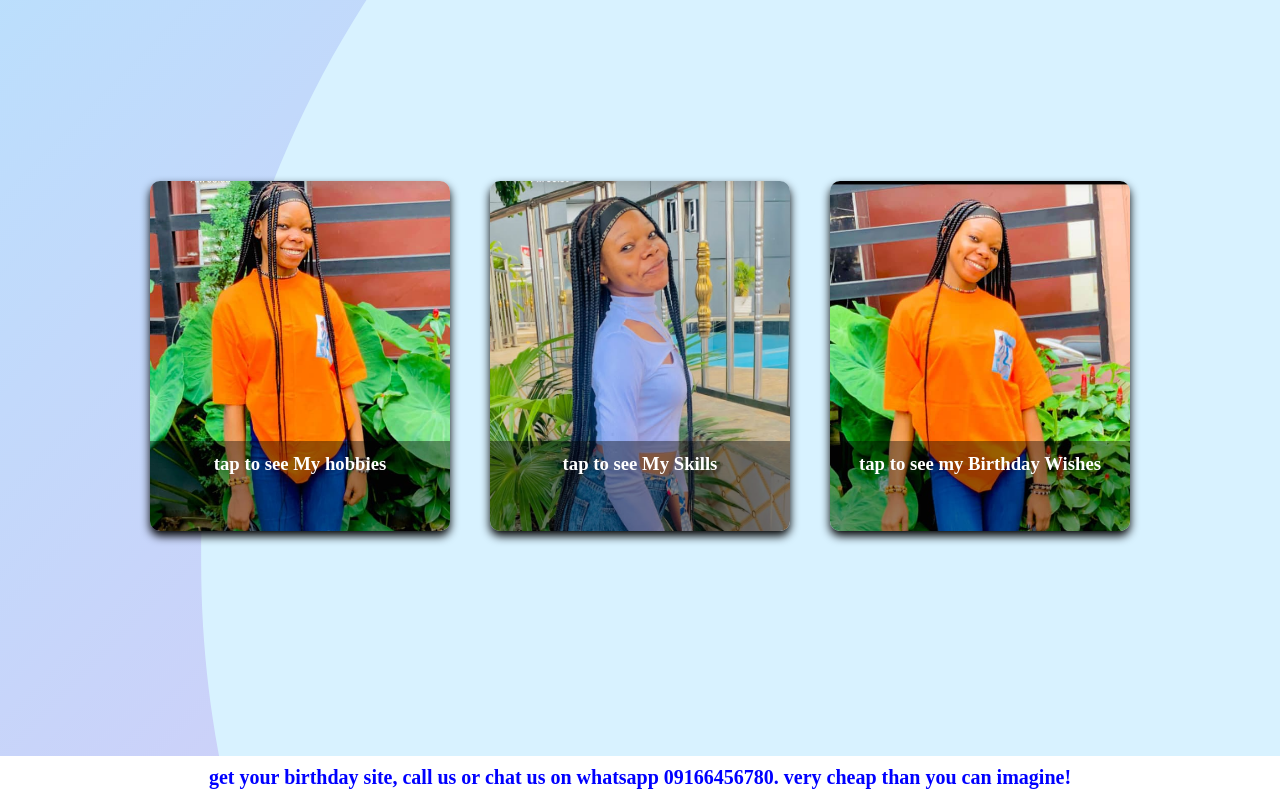
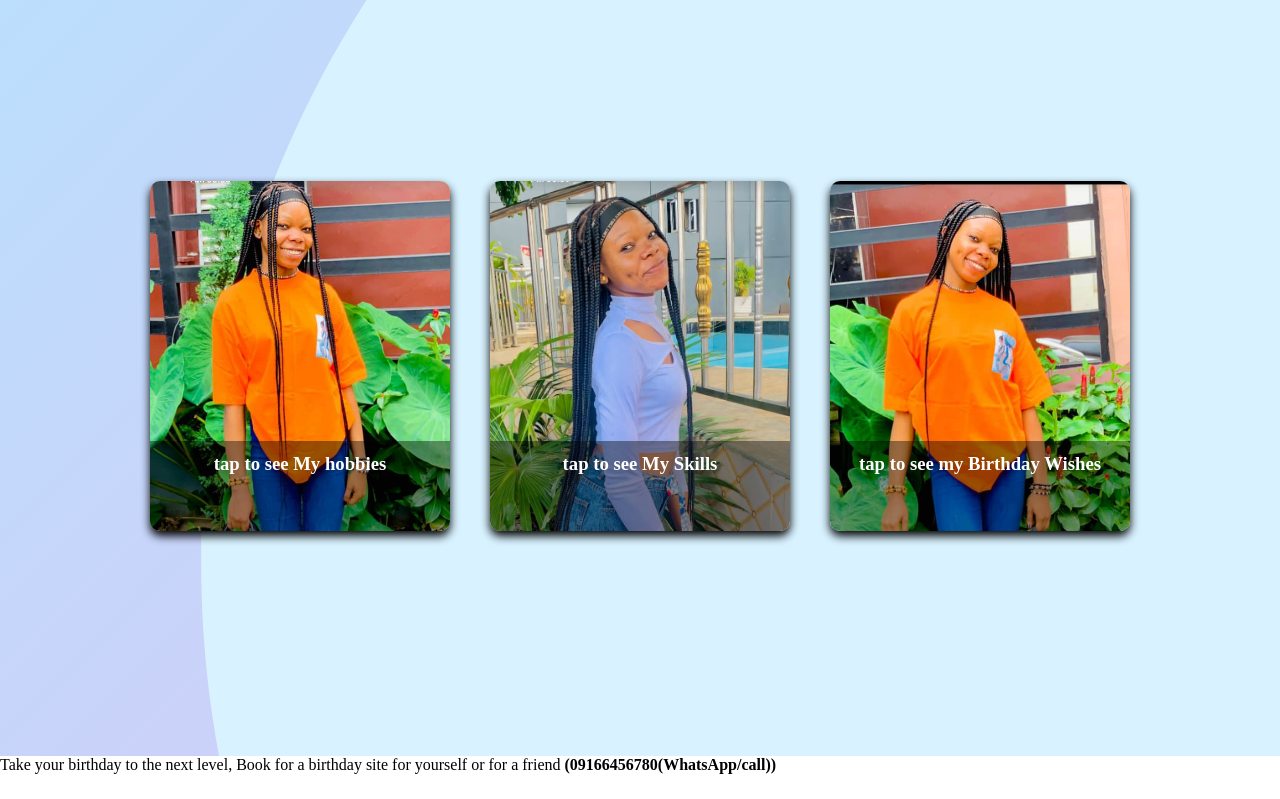
Before and after one commit to chidubem-edtech/birthday-site, a plain HTML site: page index.html in a window 1280 px wide. Shown: the part 844-1643 px from the top of the page. After the commit the page ends 1618 px from the top, so only its background shows below. Drawn offline with Linux system fonts and the light colour scheme; files whose address does not match are found by name.

Commit message:
Update index.html
Still tushing

```diff
--- a/index.html
+++ b/index.html
@@ -12,7 +12,7 @@
 
     <div class="card first">
         <div class="wrr main">
-            <h1>Happy Birthday Jane,<br> 18th july is your day.</h1>
+            <h1>Happy Birthday Stella,<br> 17th july is your day.</h1>
         <p>Happy Birthday! Wishing you a year filled with love, laughter, and joy.<br> May this special day bring you happiness and love that lasts throughout the year.</p>
         </div>
 
@@ -128,9 +128,8 @@
             </div>
         </div>
     </div>
-    <div class="cont">
-        get your birthday site, call us or chat us on whatsapp 09166456780.
-        very cheap than you can imagine!
+    <div class="wrr footer">
+        <p>Take your birthday to the next level, Book for a birthday site for yourself or for a friend <strong>(09166456780(WhatsApp/call))</strong></p>
     </div>
 </body>
 </html>
```
